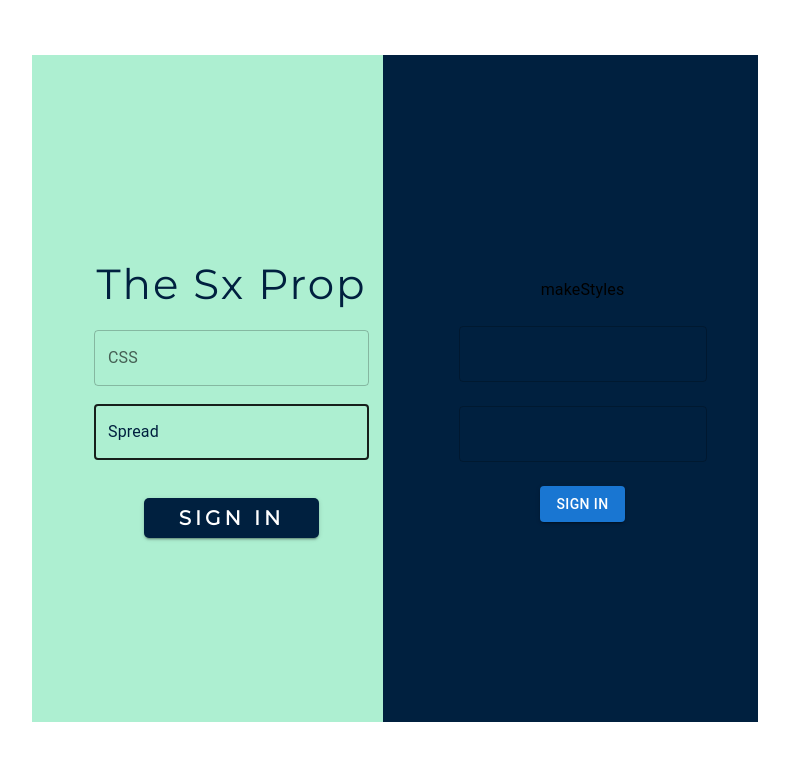
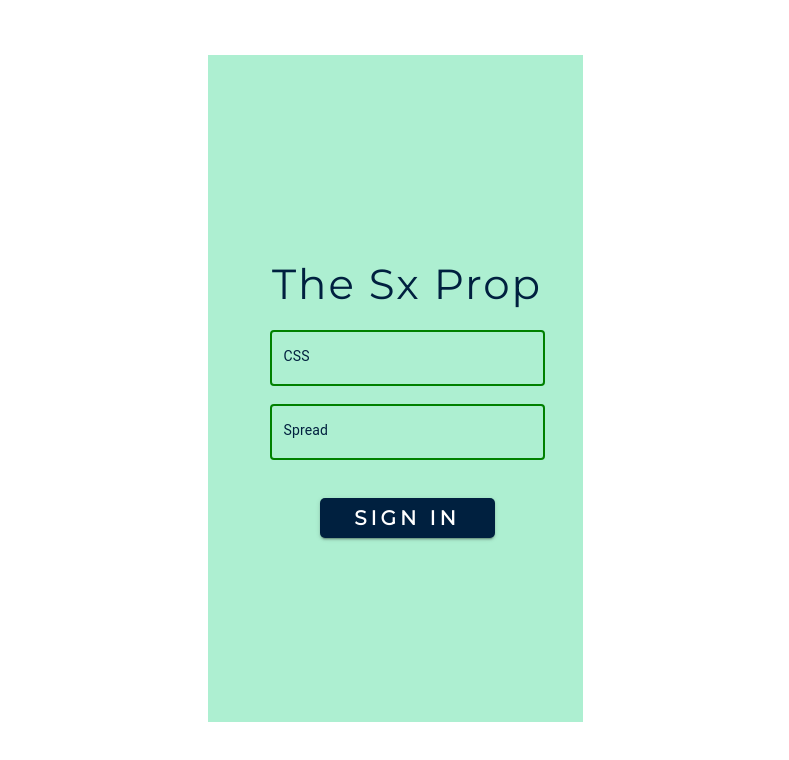
Before and after one commit to ahmetakinsel/react_mui, a React (Create React App) app: page / in a window 1280 px wide. Shown: the top 760 px of the page, without its empty margins (233-1022 px from the left). Built offline with nearby package versions, Linux system fonts and the light colour scheme; a web font is replaced by a local one.

Commit message:
completed

```diff
--- a/src/components/ClassName.jsx
+++ b/src/components/ClassName.jsx
@@ -13,7 +13,7 @@ const StyleWithClassName = () => {
         direction="column"
         alignItems="center"
         style={{
-          display: "flex",
+          display: "none",
           justifyContent: "center",
           flexDirection: "column",
           width: "375px",
--- a/src/components/Sx.jsx
+++ b/src/components/Sx.jsx
@@ -4,8 +4,15 @@ import { Button, TextField, Grid, Typography } from "@mui/material";
 
 //Colors: #00203F, #ADEFD1,#FFFFFF
 
-// olan satırlar phase 2
-// /*  */ arasında olan satırlar phase 3
+/*
+
+Tasks:
+
+Button styling
+Focus and hover state of the label element
+The input border, border focused and hover states.
+
+*/
 
 const buttonStyles = {
   color: "#FFFFFF",
@@ -29,25 +36,41 @@ const TextFieldStyle = {
   width: "275px",
   height: "50px",
 
-  //lines 32-36 and 88-91 choosing label element
-  //Using pseudo selectors:
-  "& label": { color: "#fff", fontSize: "16px" },
+  //INPUT
+  //default text
+  "& .MuiOutlinedInput-root": {
+    //color: "#00203F",
+    color: "yellow",
 
+    // (focused)
+    "&.Mui-focused fieldset": {
+      // borderColor: "#00203F",
+      borderColor: "red",
+    },
+  },
+  //default border (!focused)
+  //!root
+  "& .MuiOutlinedInput-notchedOutline": {
+    color: "green",
+    border: 2,
+  },
+  //hover
+  "&:hover .MuiOutlinedInput-root .MuiOutlinedInput-notchedOutline": {
+    borderColor: "#fff",
+  },
+
+  //LABEL
+
+  //text color
   "& .MuiInputLabel-root": {
     color: "#00203F",
+    fontSize: "14px",
   },
 
-  "& .MuiOutlinedInput-notchedOutline": {
-    borderColor: "#00203F",
-    border: 2,
-  },
-
-  /*
-   "& .MuiInputLabel-outlined.Mui-focused": {
+  //focused text color
+  "& .MuiInputLabel-outlined.Mui-focused": {
     color: "#00203F",
   },
-
-  */
 };
 const StyleWithSxProp = () => {
   return (
@@ -92,25 +115,39 @@ const StyleWithSxProp = () => {
               color: "#fff",
               //Using nested selector:
               "& .MuiOutlinedInput-root": {
-                color: "#00203F",
-                //default text
+                //color: "#00203F",
+                color: "yellow",
+
+                // (focused)
+                "&.Mui-focused fieldset": {
+                  // borderColor: "#00203F",
+                  borderColor: "red",
+                },
               },
-              //   "& .MuiOutlinedInput-notchedOutline": {
-              //     border: 2,
-              //     borderColor: "#00203F",
-              //   },
-              //   "& label": { color: "#fff", fontSize: "16px" },
-              //   "& .MuiInputLabel-root": {
-              //     color: "#c01a1a",
-              //   },
-
-              /*
-
-              "& .MuiInputLabel-outlined.Mui-focused": {
-                    color: "#c01a1a",
+              //default border (!focused)
+              //!root
+              "& .MuiOutlinedInput-notchedOutline": {
+                color: "green",
+                border: 2,
+              },
+              //hover
+              "&:hover .MuiOutlinedInput-root .MuiOutlinedInput-notchedOutline":
+                {
+                  borderColor: "#fff",
                 },
 
-               */
+              //LABEL
+
+              //text color
+              "& .MuiInputLabel-root": {
+                color: "#00203F",
+                fontSize: "14px",
+              },
+
+              //focused text color
+              "& .MuiInputLabel-outlined.Mui-focused": {
+                color: "#00203F",
+              },
             }}
           />
         </Grid>
```
